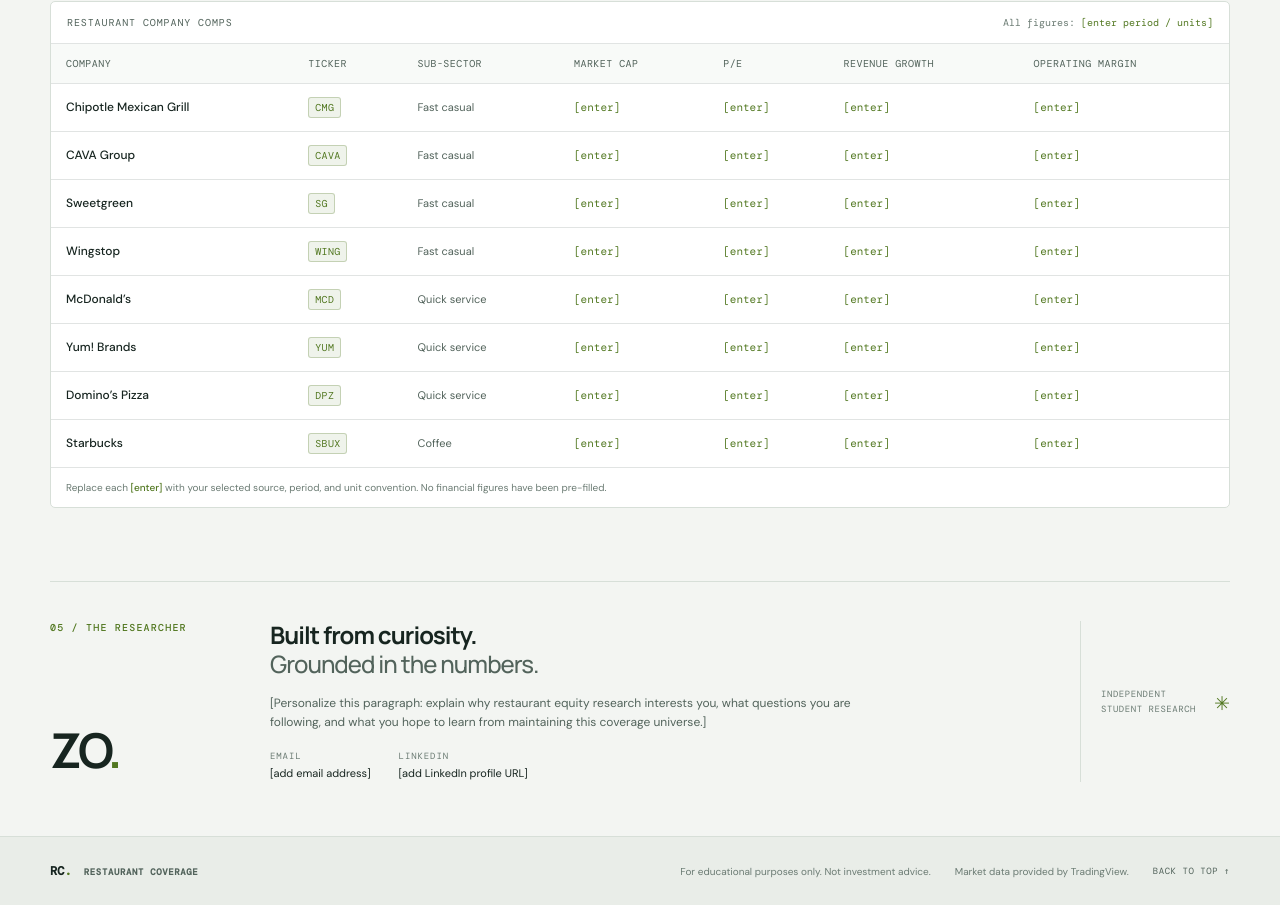
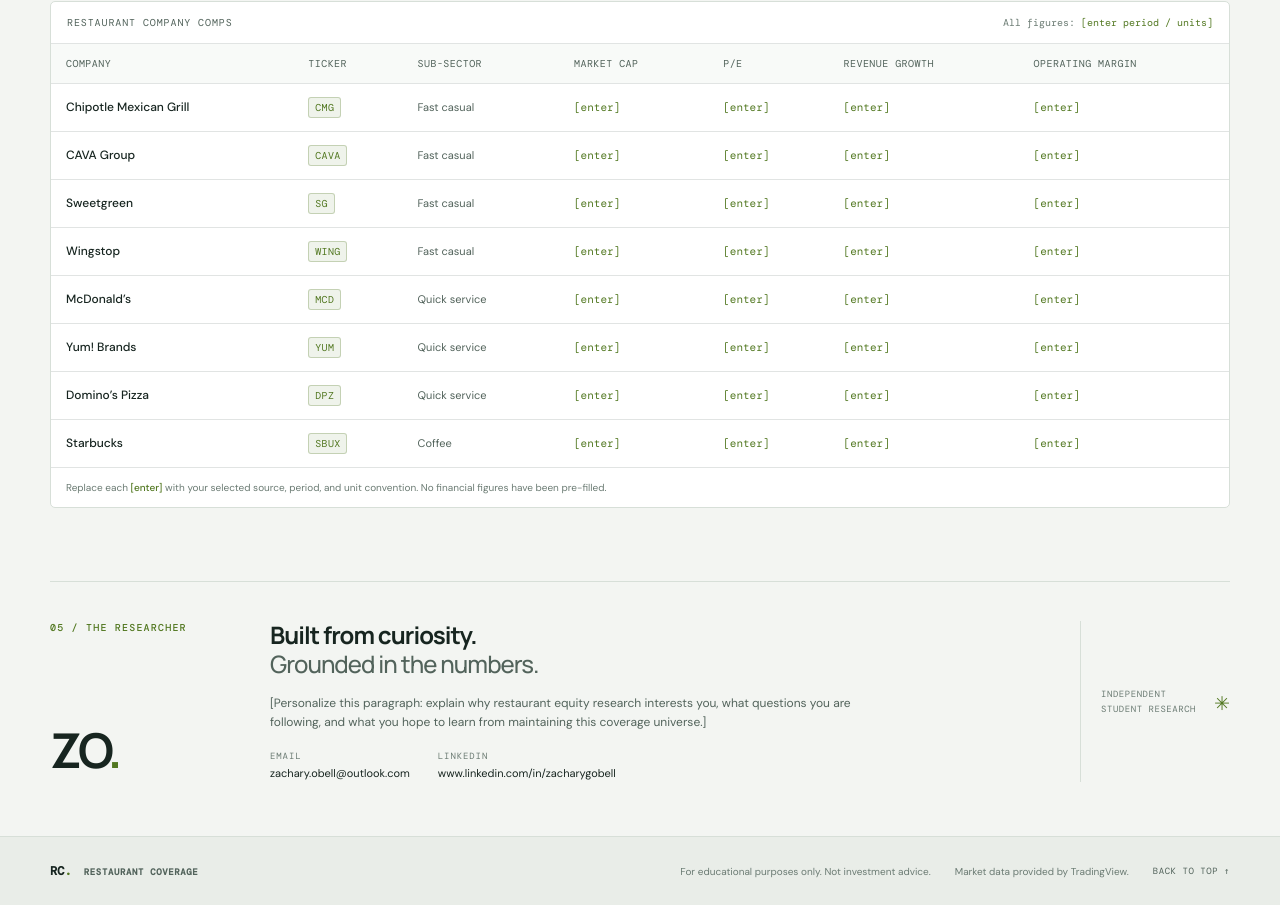
Before and after one commit to zach-obell/restaurant-dashboard, a plain HTML site: page index.html in a window 1280 px wide. Shown: the part 3606-4511 px from the top of the page. Drawn offline with nearby package versions, Linux system fonts and the light colour scheme; a script that the page names is missing.

Commit message:
Add personal contact details to index.html
Updated contact information with email and LinkedIn profile.

```diff
--- a/index.html
+++ b/index.html
@@ -121,7 +121,7 @@
       <div class="about-copy">
         <h2 id="about-title">Built from curiosity.<br><span>Grounded in the numbers.</span></h2>
         <p class="about-text">[Personalize this paragraph: explain why restaurant equity research interests you, what questions you are following, and what you hope to learn from maintaining this coverage universe.]</p>
-        <div class="contact-row"><div><span class="contact-label">EMAIL</span><span class="contact-value">[add email address]</span></div><div><span class="contact-label">LINKEDIN</span><span class="contact-value">[add LinkedIn profile URL]</span></div></div>
+        <div class="contact-row"><div><span class="contact-label">EMAIL</span><span class="contact-value">zachary.obell@outlook.com</span></div><div><span class="contact-label">LINKEDIN</span><span class="contact-value">www.linkedin.com/in/zacharygobell</span></div></div>
       </div>
       <div class="about-aside"><span>INDEPENDENT<br>STUDENT RESEARCH</span><span class="aside-cross" aria-hidden="true">✳</span></div>
     </section>
```
